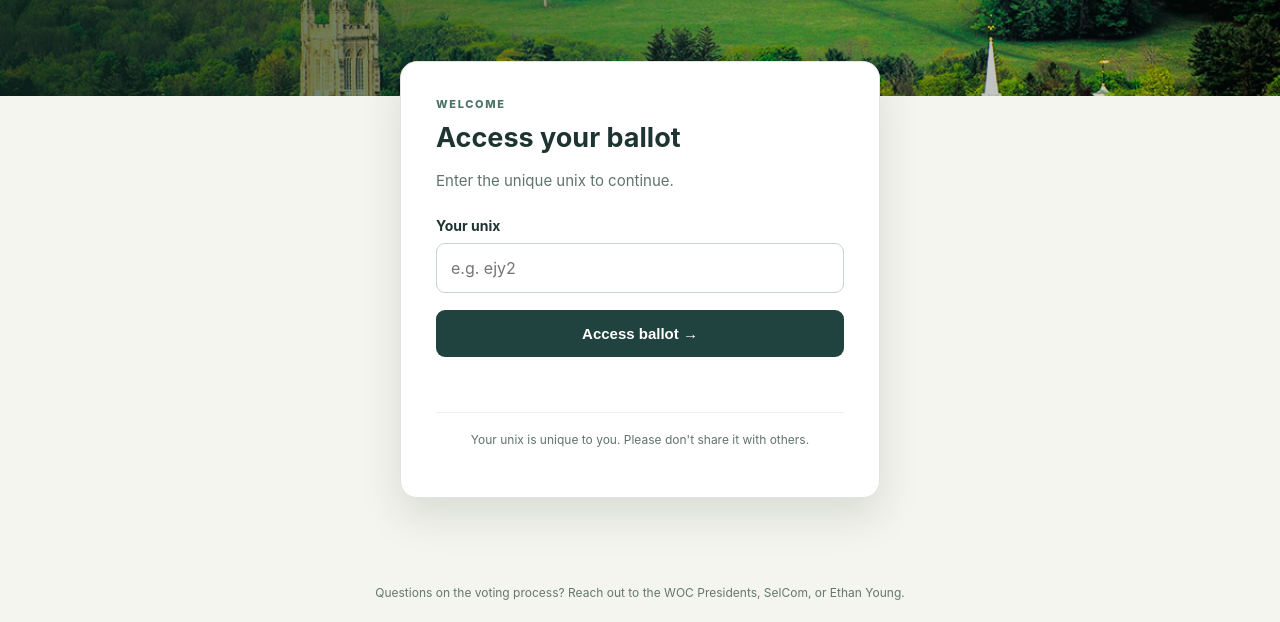
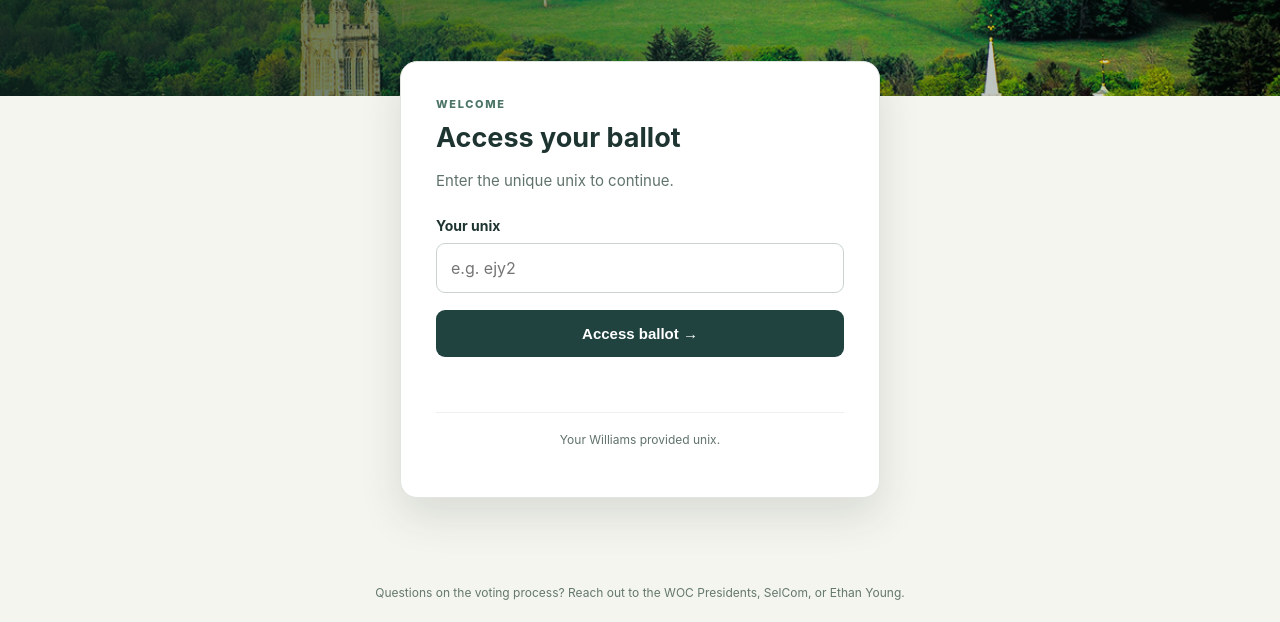
Before and after one commit to young-ethan/woc-voting, a plain HTML site: page index.html in a window 1280 px wide. Shown: the part 324-946 px from the top of the page. Drawn offline with Linux system fonts and the light colour scheme.

Commit message:
Update fine-print text in index.html

```diff
--- a/index.html
+++ b/index.html
@@ -176,8 +176,7 @@
            aria-live="polite"></p>
 
         <p class="fine-print">
-          Your unix is unique to you.
-          Please don't share it with others.
+          Your Williams provided unix.
         </p>
 
       </div>
```
